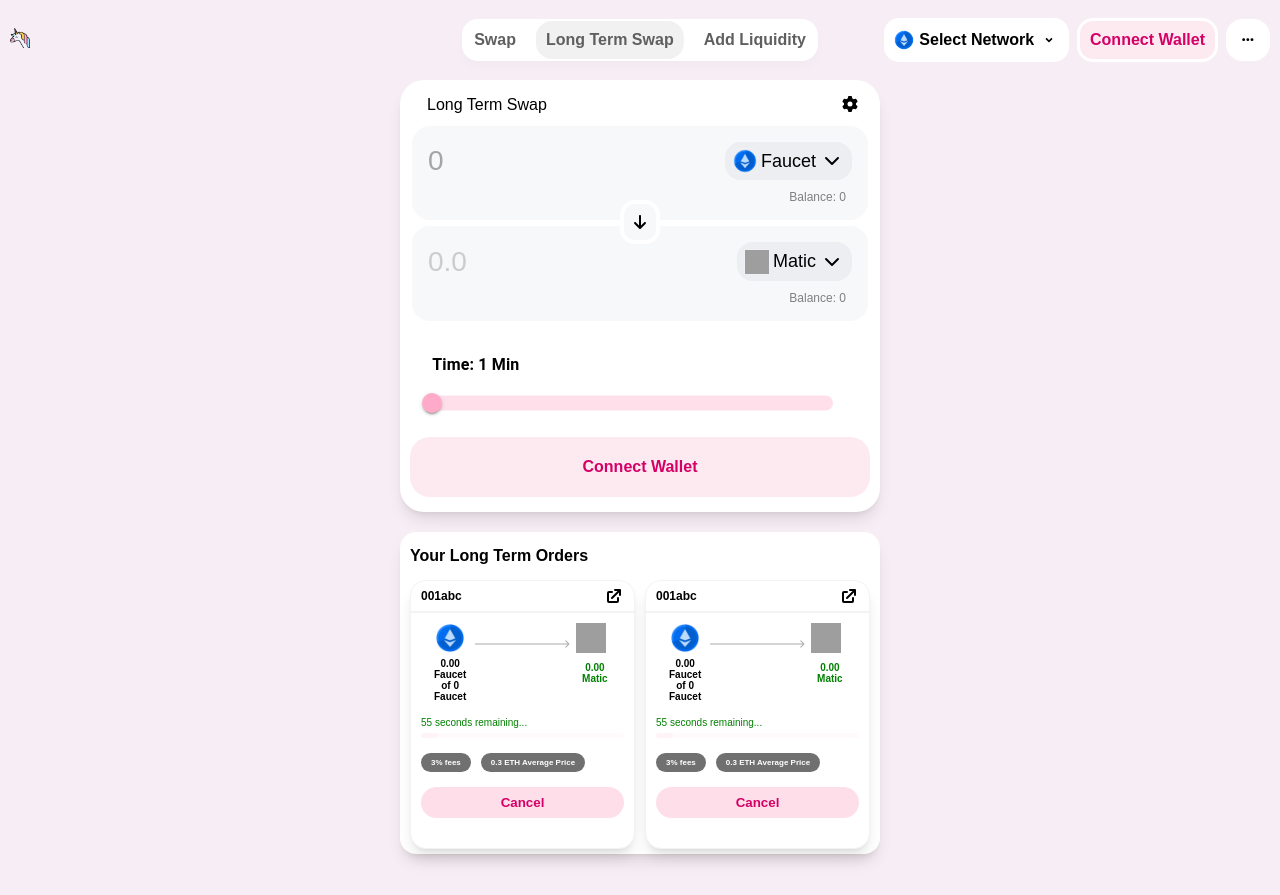
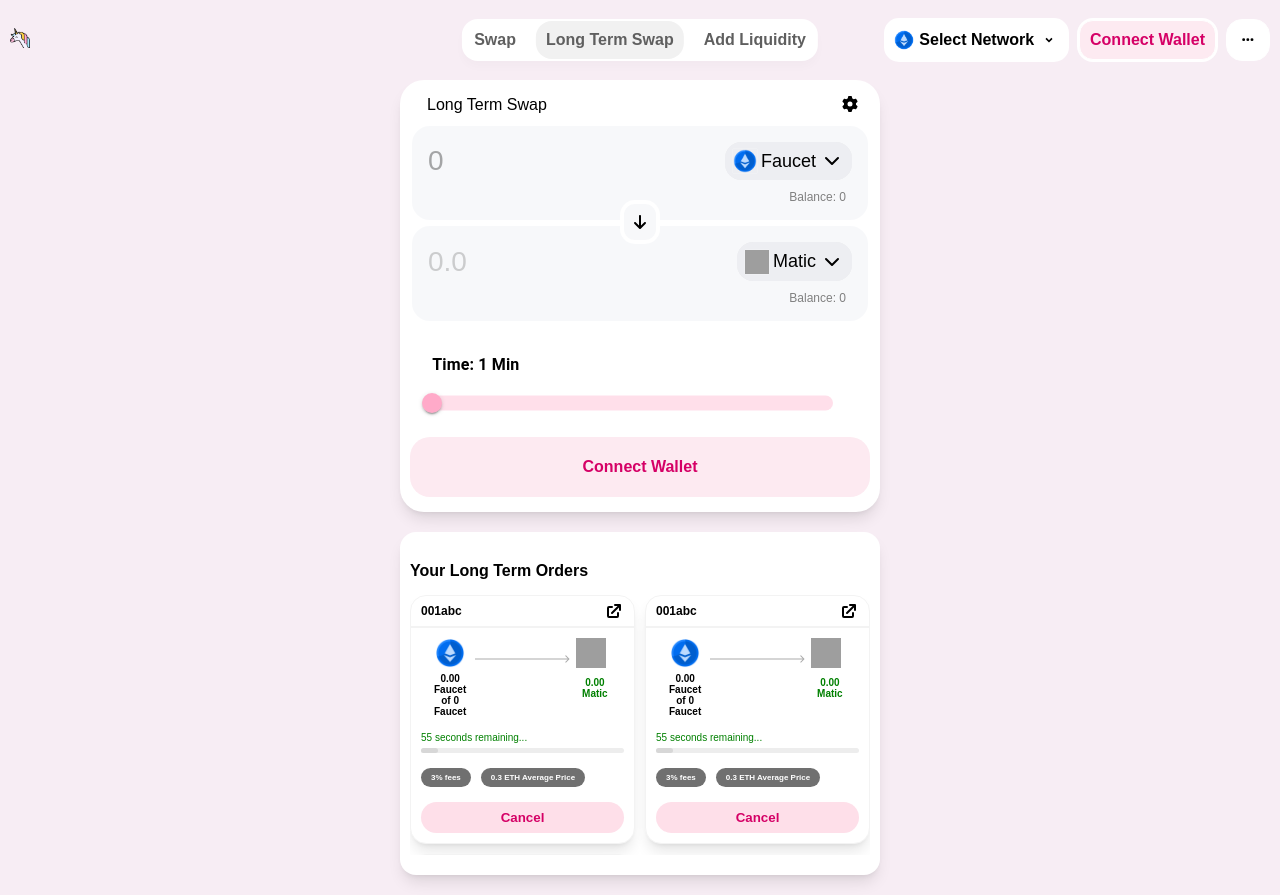
Before and after one commit to dex-twamm/twammfrontend, a React (Create React App) app in the folder dex/: page /longterm in a window 1280 px wide. Before the commit the page ends 874 px from the top, so only its background shows below. Built offline with nearby package versions, Linux system fonts and the light colour scheme; grey boxes are pictures that could not be loaded; what web3modal would draw is missing.

Commit message:
long term order card in scrollbar

```diff
--- a/dex/src/css/LongSwap.module.css
+++ b/dex/src/css/LongSwap.module.css
@@ -6,7 +6,7 @@
 .ordersWrapper {
   background-color: #ffffff;
   color: #000;
-  padding: 5px 10px;
+  padding: 20px 10px;
   width: 98%;
   max-width: 480px;
   margin: 0 auto;
@@ -22,9 +22,25 @@
   padding: 10px 0;
 }
 
+/* .scroller {
+  height: 500px;
+  overflow-y: scroll;
+} */
+
 .longTermOrderCard {
+  height: 260px;
+  padding-bottom: 10px;
+  overflow-y: scroll;
+
   display: grid;
 
   gap: 10px;
   grid-template-columns: repeat(2, minmax(0, 1fr));
+
+  -ms-overflow-style: none;
+  scrollbar-width: none;
 }
+
+.longTermOrderCard::-webkit-scrollbar {
+  display: none;
+}
--- a/dex/src/css/LongTermOrderCard.module.css
+++ b/dex/src/css/LongTermOrderCard.module.css
@@ -1,18 +1,11 @@
 .container {
   margin: 0 auto;
-  padding-bottom: 20px;
 
   background-color: #ffffff;
   border-radius: 16px;
   border: 1px solid #f3f3f3;
 
   box-shadow: 0 10px 15px -3px rgb(0 0 0 / 0.1), 0 4px 6px -4px rgb(0 0 0 / 0.1);
-
-  /* display: flex;
-  flex-direction: column;
-  gap: 20px;
-
-  overflow: hidden; */
 }
 
 .topSection {
@@ -20,9 +13,8 @@
   gap: 10px;
   align-items: center;
   justify-content: space-between;
+
   padding: 5px 10px;
-
-  /* background-color: #ededed; */
   border-bottom: 2px solid #f3f3f3;
 }
 
@@ -88,13 +80,13 @@
 
 .progress {
   height: 5px;
-  background-color: rgba(253, 232, 239, 0.2);
+  background-color: #ededed;
   border-radius: 10px;
 }
 
 .activeProgress {
   height: 5px;
-  background-color: rgba(253, 232, 239, 0.4);
+  background-color: #d7d7d7;
   border-radius: 10px;
 }
 
--- a/dex/src/pages/LongSwap.jsx
+++ b/dex/src/pages/LongSwap.jsx
@@ -48,9 +48,12 @@ const LongSwap = (props) => {
       {/* {isPlacedLongTermOrder && ( */}
       <div className={lsStyles.ordersWrapper}>
         <h4 className={lsStyles.longTermText}>Your Long Term Orders</h4>
-        <div className={lsStyles.longTermOrderCard}>
-          <LongTermOrderCard />
-          <LongTermOrderCard />
+        <div className={styles.scroller}>
+          <div className={lsStyles.longTermOrderCard}>
+            <LongTermOrderCard />
+            <LongTermOrderCard />
+            <LongTermOrderCard />
+          </div>
         </div>
       </div>
       {/* )} */}
```
